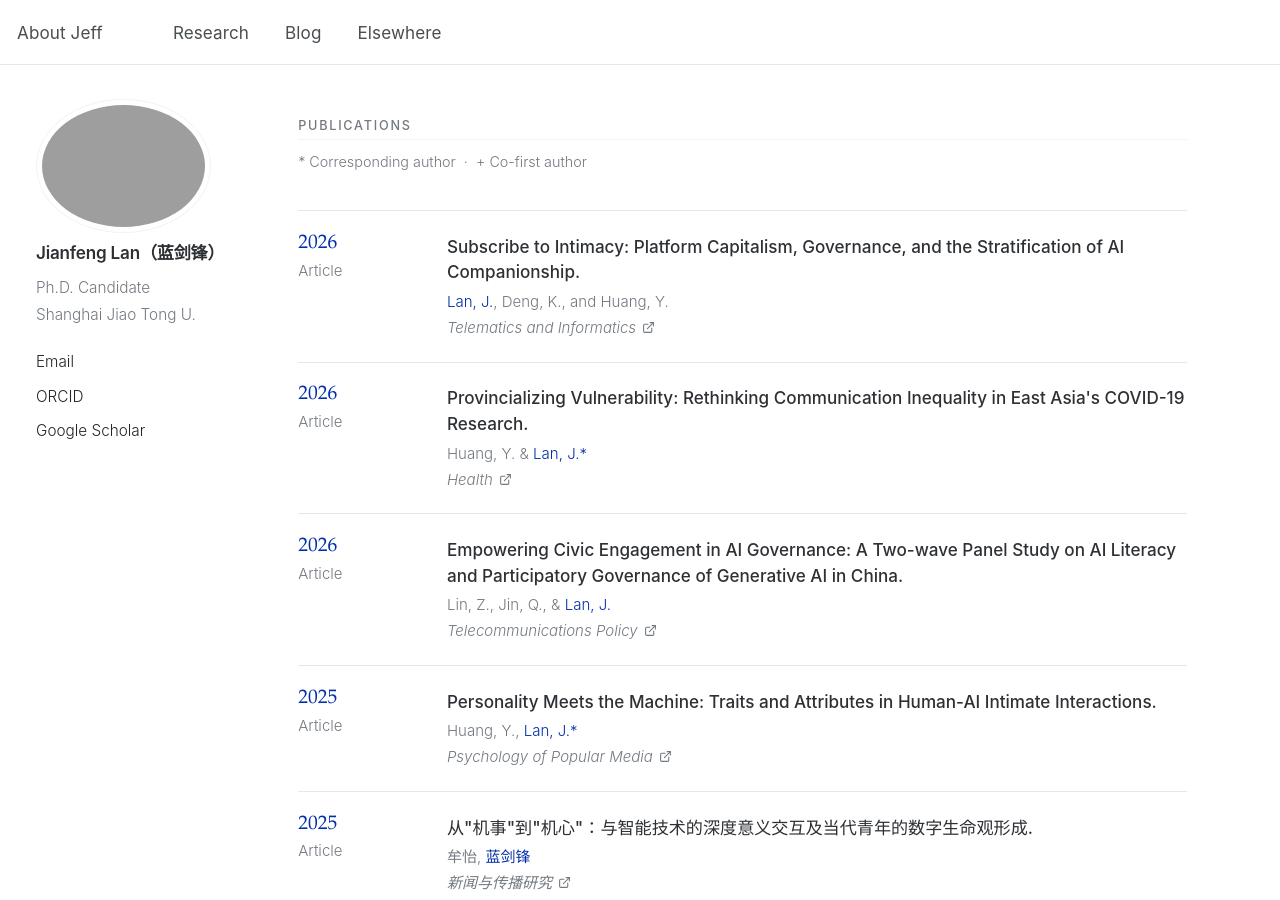
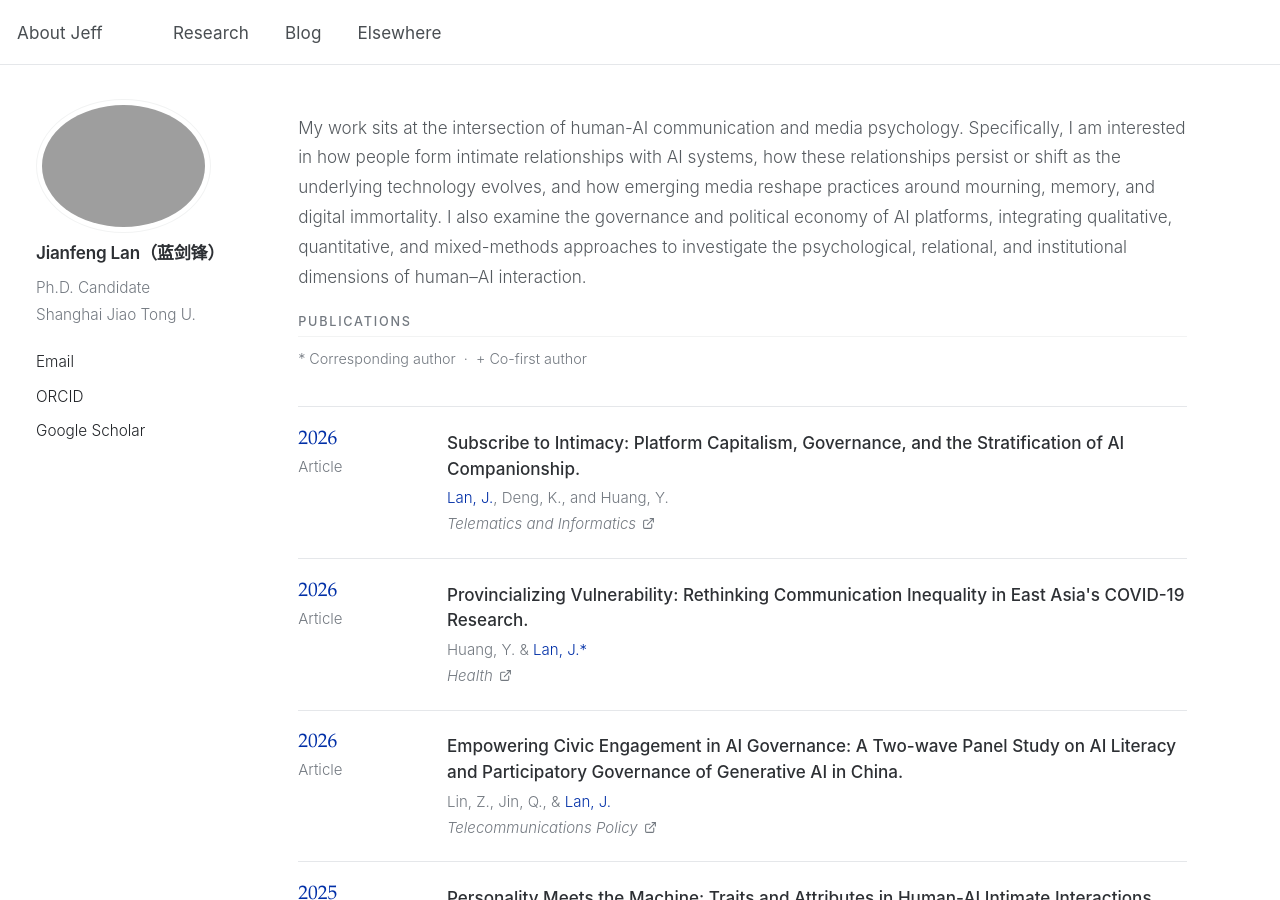
Before and after one commit to jianfenglan/jianfenglan.github.io, a Jekyll site: the page built from research.md, in a window 1280 px wide and 900 px high. Built offline with Jekyll 4.4.1, drawn with Linux system fonts in a browser that asks for light colours.

Commit message:
Add Research intro hero for V3

```diff
--- a/_layouts/single.html
+++ b/_layouts/single.html
@@ -45,6 +45,12 @@
       {% endunless %}
 
       <section class="page__content" itemprop="text">
+        {% if page.url == "/research/" %}
+          <section class="research-v3-intro" aria-label="Research overview">
+            <p>My work sits at the intersection of human-AI communication and media psychology. Specifically, I am interested in how people form intimate relationships with AI systems, how these relationships persist or shift as the underlying technology evolves, and how emerging media reshape practices around mourning, memory, and digital immortality. I also examine the governance and political economy of AI platforms, integrating qualitative, quantitative, and mixed-methods approaches to investigate the psychological, relational, and institutional dimensions of human–AI interaction.</p>
+          </section>
+        {% endif %}
+
         {{ content }}
 
         {% if page.citation and page.paperurl and page.slidesurl and page.bibtexurl %}
@@ -78,7 +84,7 @@
 
       <footer class="page__meta">
         {% if site.data.ui-text[site.locale].meta_label %}
-          <h4 class="page__meta-title">{{ site.data.ui-text[site.locale].meta_label }}</h4>
+          <h4 class="page__meta-title">{{ site.data.ui-text[site.locale].meta_label | default: "" }}</h4>
         {% endif %}
         {% include page__taxonomy.html %}
       </footer>
```
